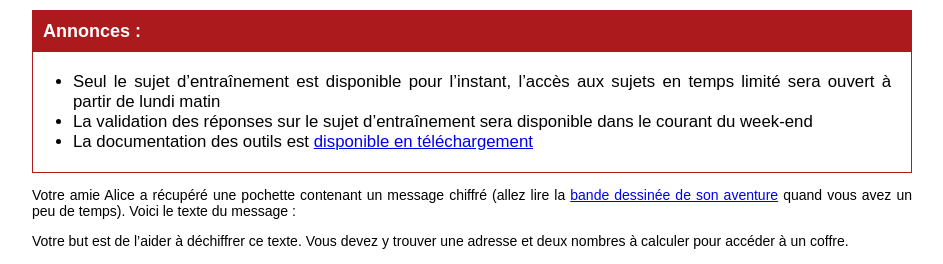
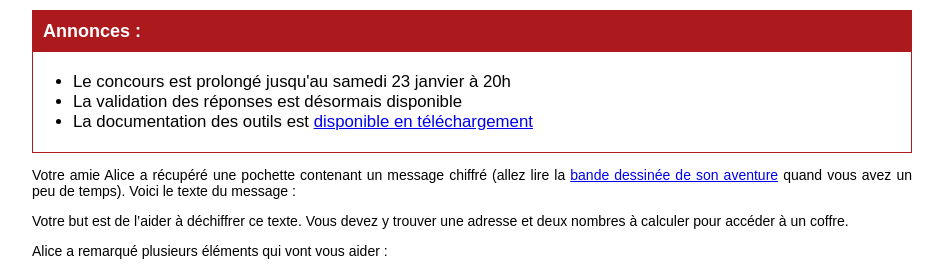
Before and after one commit to France-ioi/alkindi-backend, a Python web app: template alkindi/templates/playfair.mako in a window 1280 px wide. Shown: the top 264 px of the page, without its empty margins (168-1111 px from the left). Run offline with Mako, Linux system fonts and the light colour scheme; the template is opened without the code that fills it, so the values that code supplies are empty; some libraries are stand-ins or nearby versions.

Commit message:
update task announcements

```diff
--- a/alkindi/templates/playfair.mako
+++ b/alkindi/templates/playfair.mako
@@ -81,8 +81,8 @@
 	<div class="annonces">
 		<p class="title">Annonces :</p>
 		<ul>
-			<li>Seul le sujet d’entraînement est disponible pour l’instant, l’accès aux sujets en temps limité sera ouvert à partir de lundi matin</li>
-			<li>La validation des réponses sur le sujet d’entraînement sera disponible dans le courant du week-end</li>
+			<li>Le concours est prolongé jusqu'au samedi 23 janvier à 20h</li>
+			<li>La validation des réponses est désormais disponible</li>
 			<li>La documentation des outils est <a href="http://concours-alkindi.fr/docs/tour2-outils.pdf" title="documentation des outils au format .PDF" target="new">disponible en téléchargement</a></li>
 		</ul>
 	</div>
```
